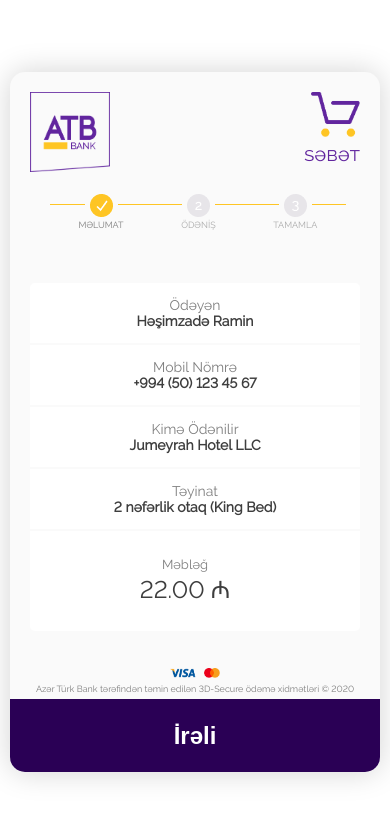
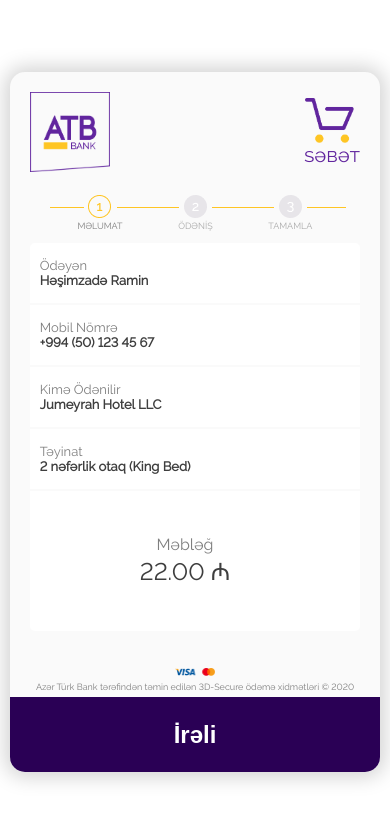
Before and after one commit to okiro/paytest, a plain HTML site: page index.html in a window 390 px wide. Drawn offline with Linux system fonts and the light colour scheme.

Commit message:
final fixes

```diff
--- a/index.html
+++ b/index.html
@@ -14,9 +14,12 @@
             <header>
                 <div class="logos">
                     <img src="img/bankLogo.png" class="bankLogo">
+                    <div class="checkout">
                         <img src="img/checkoutLogo.png" class="checkoutLogo">
                         <div class="checkoutName">səbət</div>
                     </div>
+                </div>
+                <div class="steps">
                     <div class="stepLine"></div>
                     <div class="stepNumbers">
                         <div class="stepName">
@@ -32,7 +35,7 @@
                             <span class="stepLabel">TAMAMLA</span>
                         </div>
                     </div>
-                <div class="steps"></div>
+                </div>
             </header>
             <main>
                 <div class="cards">
--- a/style.css
+++ b/style.css
@@ -25,14 +25,12 @@
   width: 100vw;
 }
 
-
-
 .form {
   display: flex;
   flex-direction: column;
   background-color: #fafafa;
   border-radius: 15px;
-  box-shadow: 0 0 30px lightgrey;
+  box-shadow: 0 0 20px 5px lightgrey;
   height: 100vh;
   min-height: 560px;
   max-height: 700px;
@@ -43,23 +41,34 @@
 
 /* ------ HEADER -------- */
 header {
-  height: 30%;
-  min-height: 160px;
+  display: flex;
+  flex-direction: column;
+  min-height: 170px;
+}
+
+
+
+.logos {
+  display: flex;
+  justify-content: space-between;
 }
 
 .bankLogo {
   height: 80px;
-  left: 20px;
-  position: absolute;
-  top: 20px;
   width: 80px;
+  margin: 20px;
+}
+
+.checkout {
+  display: flex;
+  flex-direction: column;
+  align-items: center;
+  justify-content: center;
+  margin: 20px;
 }
 
 .checkoutLogo {
   height: 45px;
-  position: absolute;
-  right: 20px;
-  top: 20px;
   width: 50;
 }
 
@@ -68,22 +77,15 @@
   font-size: 20px;
   font-variant: small-caps;
   font-weight: 500;
-  height: 45px;
-  position: absolute;
-  right: 20px;
-  top: 70px;
-  width: 50;
+  margin-left: 5px;
 }
 
 .stepNumbers {
-  align-content: center;
+  /* align-content: center; */
   display: flex;
   height: 40px;
   justify-content: space-around;
-  left: 40px;
-  position: absolute;
-  top: 140px;
-  width: 80%;
+  margin: 0 40px
 }
 
 .stepName {
@@ -110,10 +112,11 @@
   padding: 0 5px;
   height: 23px;
   width: 23px;
+  z-index: 1;
 }
 
 .c1 {
-  background-position: -5px -10px;
+  background-position: -92px -10px;
 }
 
 .c2 {
@@ -129,14 +132,14 @@
   height: 1px;
   position: relative;
   left: 40px;
-  top: 152px;
+  top: 15px;
   width: 80%;
 }
 
 /* ------ MAIN -------- */
 main {
-  height: 55%;
   min-height: 300px;
+  flex: 1;
 }
 .cards {
   display: flex;
@@ -148,7 +151,7 @@
   align-items: center;
   background-color: #fff;
   display: flex;
-  font-size: 14px;
+  font-size: small;
   height: 20%;
   max-height: 60px;
   margin: 1px 20px;
@@ -169,7 +172,7 @@
   flex-direction: column;
   justify-content: center;
   flex-grow: 1;
-  max-height: 100px;
+  max-height: 140px;
 }
 
 .cardTitle {
@@ -219,6 +222,9 @@
 
 
 footer > input  {
+  -webkit-appearance: none;
+  -moz-appearance: none;
+  appearance: none;
   flex-grow: 1;
   background:  #2A0055;
   background-size: 200% 200%;
@@ -236,41 +242,34 @@
 }
 
 @media screen and (max-width: 568px){
-  .stepLine {
-    top: 132px;
-  }
-
-  .stepNumbers {
-    top: 120px;
-  }
-
   .stepLabel {
     font-size: xx-small;
   }
   .card {
+    align-items: flex-start;
     flex-direction: column;
     justify-content: center;
   }
 
   .cardTitle {
-    margin: 0 auto;
+    margin: 0 10px;
   }
   .cardContent {
-    margin: 0 auto;
+    margin: 0 10px;
   }
 
   .bottomCard {
     align-items: center;
   }
   .amountWord {
-    font-size: small;
+    font-size: medium;
   }
   .amountSum {
     font-size: x-large;
   }
 
   footer > img {
-    height: 10px;
+    height: 8px;
     margin: 1px;
   }
 
```
Lines whose indentation alone changed are shown as unchanged.
